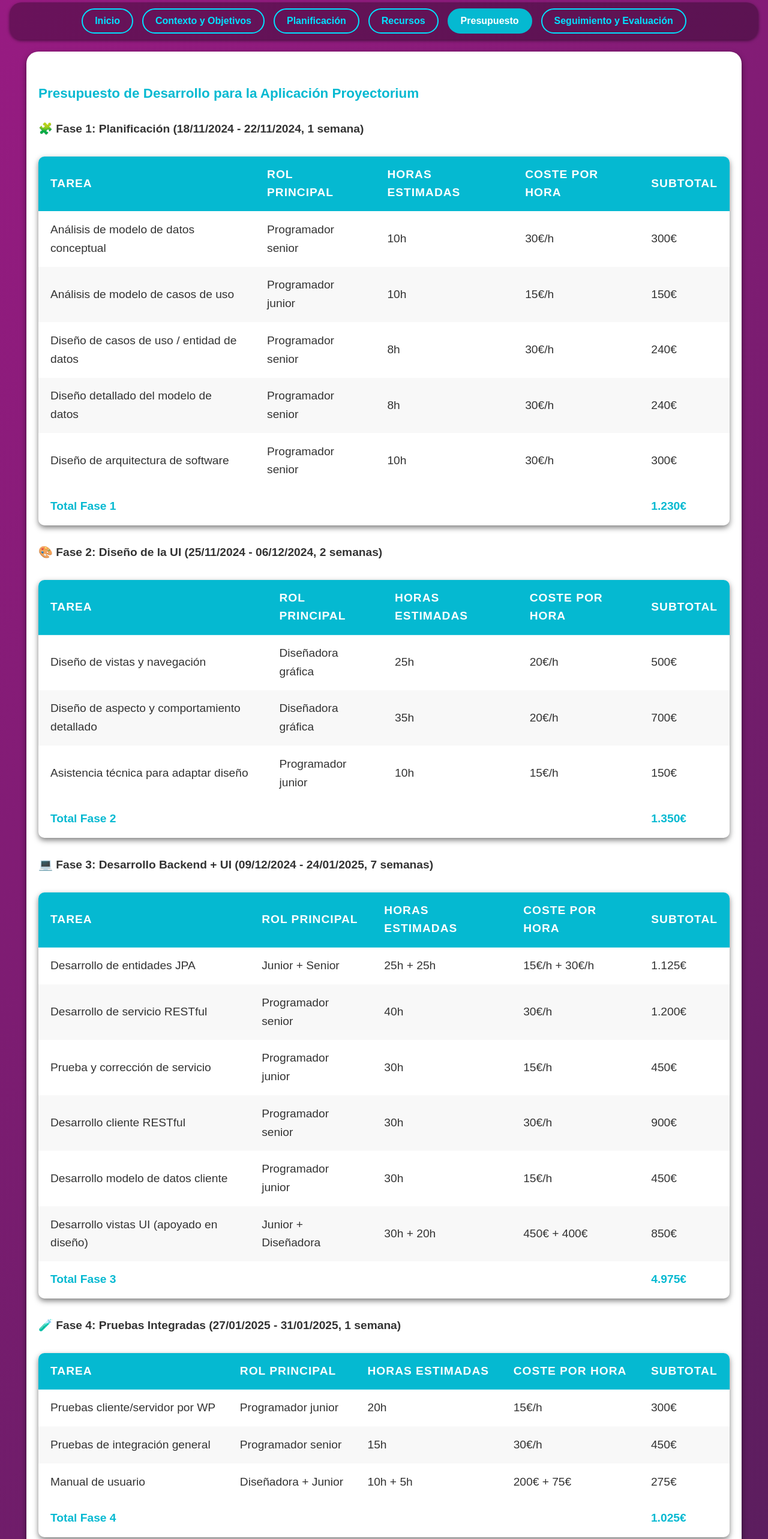
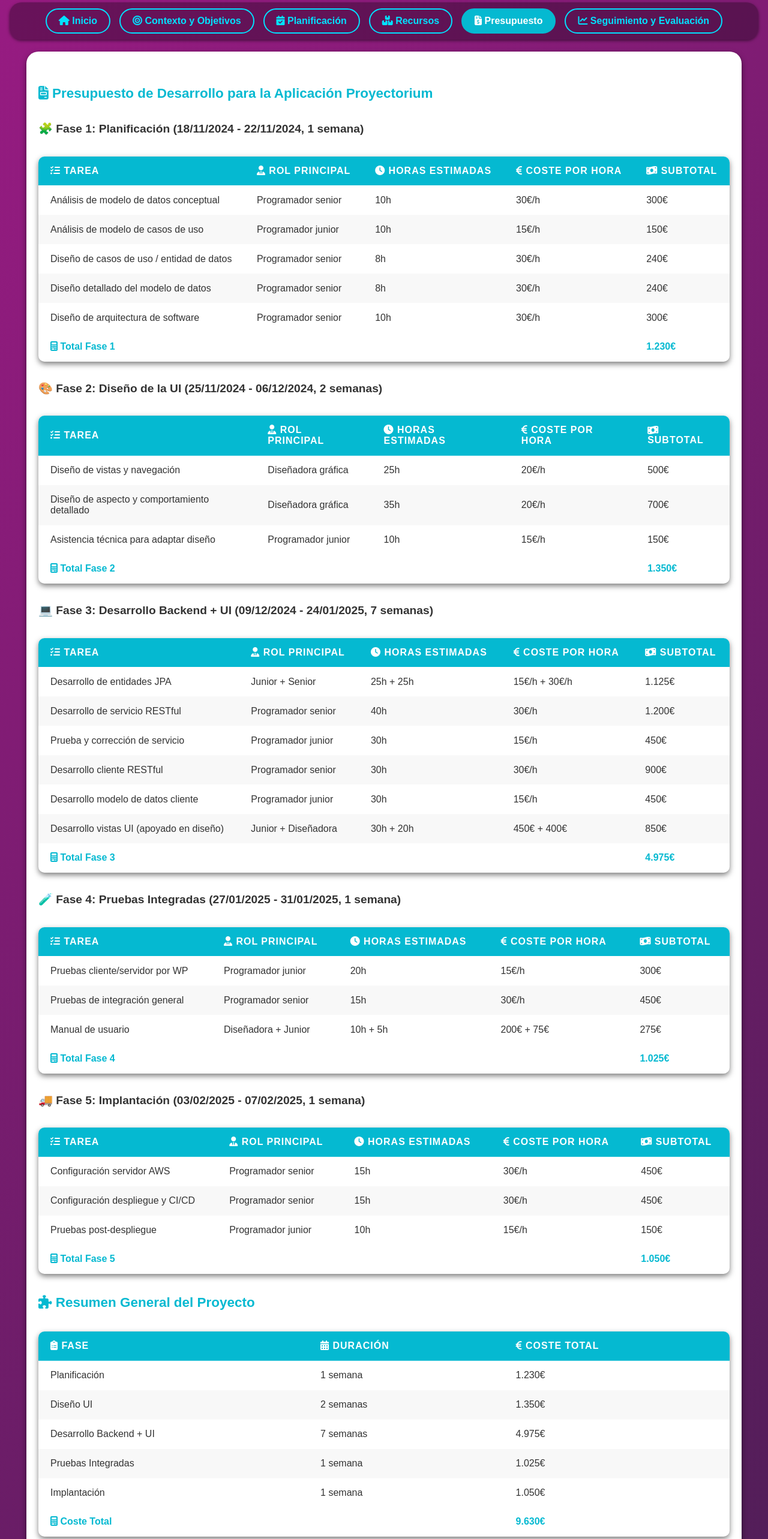
Before and after one commit to DaniN12/ProyectoG2, a plain HTML site: page propuestas/presupuesto.html in a window 1280 px wide. Shown: the part 220-2786 px from the top of the page at 60% size. Drawn offline with Linux system fonts and the light colour scheme.

Commit message:
añadido mas iconos a todas las paginas

```diff
--- a/propuestas/contextoyobjetivos.html
+++ b/propuestas/contextoyobjetivos.html
@@ -7,7 +7,6 @@
     <title>PROYECTORIUM - Contexto y Objetivos</title>
     <link rel="stylesheet" href="../style/style.css">
     <link rel="icon" href="../image/icon.png" type="image/png">
-    <link rel="stylesheet" href="https://cdnjs.cloudflare.com/ajax/libs/font-awesome/6.5.0/css/all.min.css">
 </head>
 
 <body>
@@ -20,12 +19,12 @@
     </header>
 
     <nav id="navMenu">
-        <a href="../index.html" class="btn">Inicio</a>
-        <a href="contextoyobjetivos.html" class="btn active">Contexto y Objetivos</a>
-        <a href="planificacion.html" class="btn">Planificación</a>
-        <a href="recursos.html" class="btn">Recursos</a>
-        <a href="presupuesto.html" class="btn">Presupuesto</a>
-        <a href="seguimientoyevaluacion.html" class="btn">Seguimiento y Evaluación</a>
+        <a href="../index.html" class="btn"><i class="fa-solid fa-house"></i> Inicio</a>
+        <a href="contextoyobjetivos.html" class="btn active"><i class="fa-solid fa-bullseye"></i> Contexto y Objetivos</a>
+        <a href="planificacion.html" class="btn"><i class="fa-solid fa-calendar-check"></i> Planificación</a>
+        <a href="recursos.html" class="btn"><i class="fa-solid fa-boxes-stacked"></i> Recursos</a>
+        <a href="presupuesto.html" class="btn"><i class="fa-solid fa-file-invoice-dollar"></i> Presupuesto</a>
+        <a href="seguimientoyevaluacion.html" class="btn"><i class="fa-solid fa-chart-line"></i> Seguimiento y Evaluación</a>
     </nav>
 
     <section id="content">
--- a/propuestas/presupuesto.html
+++ b/propuestas/presupuesto.html
@@ -1,46 +1,45 @@
-<!DOCTYPE html>
+
 <html lang="es">
 
 <head>
-    <meta charset="UTF-8">
-    <meta name="viewport" content="width=device-width, initial-scale=1.0">
+    <meta charset="UTF-8" />
+    <meta name="viewport" content="width=device-width, initial-scale=1.0" />
     <title>PROYECTORIUM - Presupuesto</title>
-    <link rel="stylesheet" href="../style/style.css">
-    <link rel="icon" href="../image/icon.png" type="image/png">
+    <link rel="stylesheet" href="../style/style.css" />
+    <link rel="icon" href="../image/icon.png" type="image/png" />
 </head>
 
 <body>
     <header>
         <h1>PROYECTORIUM
-            <br>
+            <br />
             <span>PRESUPUESTO</span>
         </h1>
 
         <button class="menu-toggle" id="menuToggle">&#9776;</button>
-
     </header>
 
     <nav id="navMenu">
-        <a href="../index.html" class="btn">Inicio</a>
-        <a href="contextoyobjetivos.html" class="btn">Contexto y Objetivos</a>
-        <a href="planificacion.html" class="btn">Planificación</a>
-        <a href="recursos.html" class="btn">Recursos</a>
-        <a href="presupuesto.html" class="btn active">Presupuesto</a>
-        <a href="seguimientoyevaluacion.html" class="btn">Seguimiento y Evaluación</a>
+        <a href="../index.html" class="btn"><i class="fa-solid fa-house"></i> Inicio</a>
+        <a href="contextoyobjetivos.html" class="btn"><i class="fa-solid fa-bullseye"></i> Contexto y Objetivos</a>
+        <a href="planificacion.html" class="btn"><i class="fa-solid fa-calendar-check"></i> Planificación</a>
+        <a href="recursos.html" class="btn"><i class="fa-solid fa-boxes-stacked"></i> Recursos</a>
+        <a href="presupuesto.html" class="btn active"><i class="fa-solid fa-file-invoice-dollar"></i> Presupuesto</a>
+        <a href="seguimientoyevaluacion.html" class="btn"><i class="fa-solid fa-chart-line"></i> Seguimiento y Evaluación</a>
     </nav>
 
     <section id="content">
-        <h3>Presupuesto de Desarrollo para la Aplicación Proyectorium</h3>
+        <h3><i class="fa-solid fa-file-invoice"></i> Presupuesto de Desarrollo para la Aplicación Proyectorium</h3>
 
         <h4>🧩 Fase 1: Planificación (18/11/2024 - 22/11/2024, 1 semana)</h4>
         <table>
             <thead>
                 <tr>
-                    <th>Tarea</th>
-                    <th>Rol principal</th>
-                    <th>Horas estimadas</th>
-                    <th>Coste por hora</th>
-                    <th>Subtotal</th>
+                    <th><i class="fa-solid fa-tasks"></i> Tarea</th>
+                    <th><i class="fa-solid fa-user-tie"></i> Rol principal</th>
+                    <th><i class="fa-solid fa-clock"></i> Horas estimadas</th>
+                    <th><i class="fa-solid fa-euro-sign"></i> Coste por hora</th>
+                    <th><i class="fa-solid fa-money-bill-wave"></i> Subtotal</th>
                 </tr>
             </thead>
             <tbody>
@@ -82,7 +81,7 @@
             </tbody>
             <tfoot>
                 <tr>
-                    <td colspan="4"><strong>Total Fase 1</strong></td>
+                    <td colspan="4"><strong><i class="fa-solid fa-calculator"></i> Total Fase 1</strong></td>
                     <td><strong>1.230€</strong></td>
                 </tr>
             </tfoot>
@@ -92,11 +91,11 @@
         <table>
             <thead>
                 <tr>
-                    <th>Tarea</th>
-                    <th>Rol principal</th>
-                    <th>Horas estimadas</th>
-                    <th>Coste por hora</th>
-                    <th>Subtotal</th>
+                    <th><i class="fa-solid fa-tasks"></i> Tarea</th>
+                    <th><i class="fa-solid fa-user-tie"></i> Rol principal</th>
+                    <th><i class="fa-solid fa-clock"></i> Horas estimadas</th>
+                    <th><i class="fa-solid fa-euro-sign"></i> Coste por hora</th>
+                    <th><i class="fa-solid fa-money-bill-wave"></i> Subtotal</th>
                 </tr>
             </thead>
             <tbody>
@@ -124,8 +123,8 @@
             </tbody>
             <tfoot>
                 <tr>
-                    <td colspan="4"><strong>Total Fase 2</strong></td>
-                    <td><strong>1.350€</strong></td>
+                    <td colspan="4"><strong><i class="fa-solid fa-calculator"></i> Total Fase 2</strong></td>
+                    <td><strong>1.350€</i></strong></td>
                 </tr>
             </tfoot>
         </table>
@@ -134,11 +133,11 @@
         <table>
             <thead>
                 <tr>
-                    <th>Tarea</th>
-                    <th>Rol principal</th>
-                    <th>Horas estimadas</th>
-                    <th>Coste por hora</th>
-                    <th>Subtotal</th>
+                    <th><i class="fa-solid fa-tasks"></i> Tarea</th>
+                    <th><i class="fa-solid fa-user-tie"></i> Rol principal</th>
+                    <th><i class="fa-solid fa-clock"></i> Horas estimadas</th>
+                    <th><i class="fa-solid fa-euro-sign"></i> Coste por hora</th>
+                    <th><i class="fa-solid fa-money-bill-wave"></i> Subtotal</th>
                 </tr>
             </thead>
             <tbody>
@@ -187,7 +186,7 @@
             </tbody>
             <tfoot>
                 <tr>
-                    <td colspan="4"><strong>Total Fase 3</strong></td>
+                    <td colspan="4"><strong><i class="fa-solid fa-calculator"></i> Total Fase 3</strong></td>
                     <td><strong>4.975€</strong></td>
                 </tr>
             </tfoot>
@@ -197,11 +196,11 @@
         <table>
             <thead>
                 <tr>
-                    <th>Tarea</th>
-                    <th>Rol principal</th>
-                    <th>Horas estimadas</th>
-                    <th>Coste por hora</th>
-                    <th>Subtotal</th>
+                    <th><i class="fa-solid fa-tasks"></i> Tarea</th>
+                    <th><i class="fa-solid fa-user-tie"></i> Rol principal</th>
+                    <th><i class="fa-solid fa-clock"></i> Horas estimadas</th>
+                    <th><i class="fa-solid fa-euro-sign"></i> Coste por hora</th>
+                    <th><i class="fa-solid fa-money-bill-wave"></i> Subtotal</th>
                 </tr>
             </thead>
             <tbody>
@@ -229,74 +228,108 @@
             </tbody>
             <tfoot>
                 <tr>
-                    <td colspan="4"><strong>Total Fase 4</strong></td>
+                    <td colspan="4"><strong><i class="fa-solid fa-calculator"></i> Total Fase 4</strong></td>
                     <td><strong>1.025€</strong></td>
                 </tr>
             </tfoot>
         </table>
 
-        <h4>📦 Fase 5: Entrega Final (03/02/2025 - 07/02/2025, 1 semana)</h4>
+        <h4>🚚 Fase 5: Implantación (03/02/2025 - 07/02/2025, 1 semana)</h4>
             <table>
                 <thead>
                     <tr>
-                    <th>Tarea</th>
-                    <th>Rol principal</th>
-                    <th>Horas estimadas</th>
-                    <th>Coste por hora</th>
-                    <th>Subtotal</th>
+                        <th><i class="fa-solid fa-tasks"></i> Tarea</th>
+                        <th><i class="fa-solid fa-user-tie"></i> Rol principal</th>
+                        <th><i class="fa-solid fa-clock"></i> Horas estimadas</th>
+                        <th><i class="fa-solid fa-euro-sign"></i> Coste por hora</th>
+                        <th><i class="fa-solid fa-money-bill-wave"></i> Subtotal</th>
                     </tr>
                 </thead>
                 <tbody>
                     <tr>
-                    <td>Empaquetado de aplicaciones</td>
+                        <td>Configuración servidor AWS</td>
+                        <td>Programador senior</td>
+                        <td>15h</td>
+                        <td>30€/h</td>
+                        <td>450€</td>
+                    </tr>
+                    <tr>
+                        <td>Configuración despliegue y CI/CD</td>
+                        <td>Programador senior</td>
+                        <td>15h</td>
+                        <td>30€/h</td>
+                        <td>450€</td>
+                    </tr>
+                    <tr>
+                        <td>Pruebas post-despliegue</td>
                         <td>Programador junior</td>
                         <td>10h</td>
                         <td>15€/h</td>
                         <td>150€</td>
                     </tr>
+                </tbody>
+                <tfoot>
                     <tr>
-                    <td>Preparación de entregables</td>
-                    <td>Senior + Diseño + Marketing</td>
-                    <td>5h + 5h + 5h</td>
-                    <td>150€ + 100€ + 175€</td>
-                    <td>425€</td>
+                        <td colspan="4"><strong><i class="fa-solid fa-calculator"></i> Total Fase 5</strong></td>
+                        <td><strong>1.050€</strong></td>
+                    </tr>
+                </tfoot>
+            </table>
+
+            <h3><i class="fa-solid fa-puzzle-piece"></i> Resumen General del Proyecto</h3>
+            <table>
+                <thead>
+                    <tr>
+                        <th><i class="fa-solid fa-clipboard-list"></i> Fase</th>
+                        <th><i class="fa-solid fa-calendar-alt"></i> Duración</th>
+                        <th><i class="fa-solid fa-euro-sign"></i> Coste Total</th>
+                    </tr>
+                </thead>
+                <tbody>
+                    <tr>
+                        <td>Planificación</td>
+                        <td>1 semana</td>
+                        <td>1.230€</td>
+                    </tr>
+                    <tr>
+                        <td>Diseño UI</td>
+                        <td>2 semanas</td>
+                        <td>1.350€</td>
+                    </tr>
+                    <tr>
+                        <td>Desarrollo Backend + UI</td>
+                        <td>7 semanas</td>
+                        <td>4.975€</td>
+                    </tr>
+                    <tr>
+                        <td>Pruebas Integradas</td>
+                        <td>1 semana</td>
+                        <td>1.025€</td>
+                    </tr>
+                    <tr>
+                        <td>Implantación</td>
+                        <td>1 semana</td>
+                        <td>1.050€</td>
                     </tr>
                 </tbody>
                 <tfoot>
                     <tr>
-                    <td colspan="4"><strong>Total Fase 5</strong></td>
-                    <td><strong>575€</strong></td>
+                        <td colspan="2"><strong><i class="fa-solid fa-calculator"></i> Coste Total</strong></td>
+                        <td><strong>9.630€</strong></td>
                     </tr>
                 </tfoot>
             </table>
 
-        <h4>📈 Otros (Marketing y documentación)</h4>
-        <table>
-            <thead>
-                <tr>
-                    <th>Actividad</th>
-                    <th>Rol</th>
-                    <th>Horas estimadas</th>
-                    <th>Coste por hora</th>
-                    <th>Subtotal</th>
-                </tr>
-            </thead>
-            <tbody>
-                <tr>
-                    <td>Branding, naming y presentación</td>
-                    <td>Manager marketing</td>
-                    <td>10h</td>
-                    <td>35€/h</td>
-                    <td>350€</td>
-                </tr>
-            </tbody>
-        </table>
-        <div class="presupuesto-total">
-            <p style="margin-right: 20px;">Total Global: <strong>9.505€</strong></p>
-        </div>
+            <p class="footnote">
+                Los costes indicados son aproximados y pueden variar según cambios en el alcance del proyecto o ajustes en la planificación.
+            </p>
         </section>
 
-    <script src="../script.js"></script>
+        <footer>
+            <p>© 2024 PROYECTORIUM</p>
+        </footer>
+
+        <script src="../js/menu.js"></script>
 
     <footer>
         <p>&copy; 2024 PROYECTORIUM. Todos los derechos reservados.</p>
--- a/style/style.css
+++ b/style/style.css
@@ -1,4 +1,5 @@
 /* Estilos generales */
+@import url("https://cdnjs.cloudflare.com/ajax/libs/font-awesome/6.5.0/css/all.min.css");
 @font-face {
     font-family: 'Cheri';
     src: url('CHERI___.TTF') format('truetype');
```
Also changed, not shown: index.html (+6 -6 lines), propuestas/planificacion.html (+34 -29 lines), propuestas/recursos.html (+21 -22 lines), propuestas/seguimientoyevaluacion.html (+6 -6 lines). Lines whose indentation alone changed are shown as unchanged.
